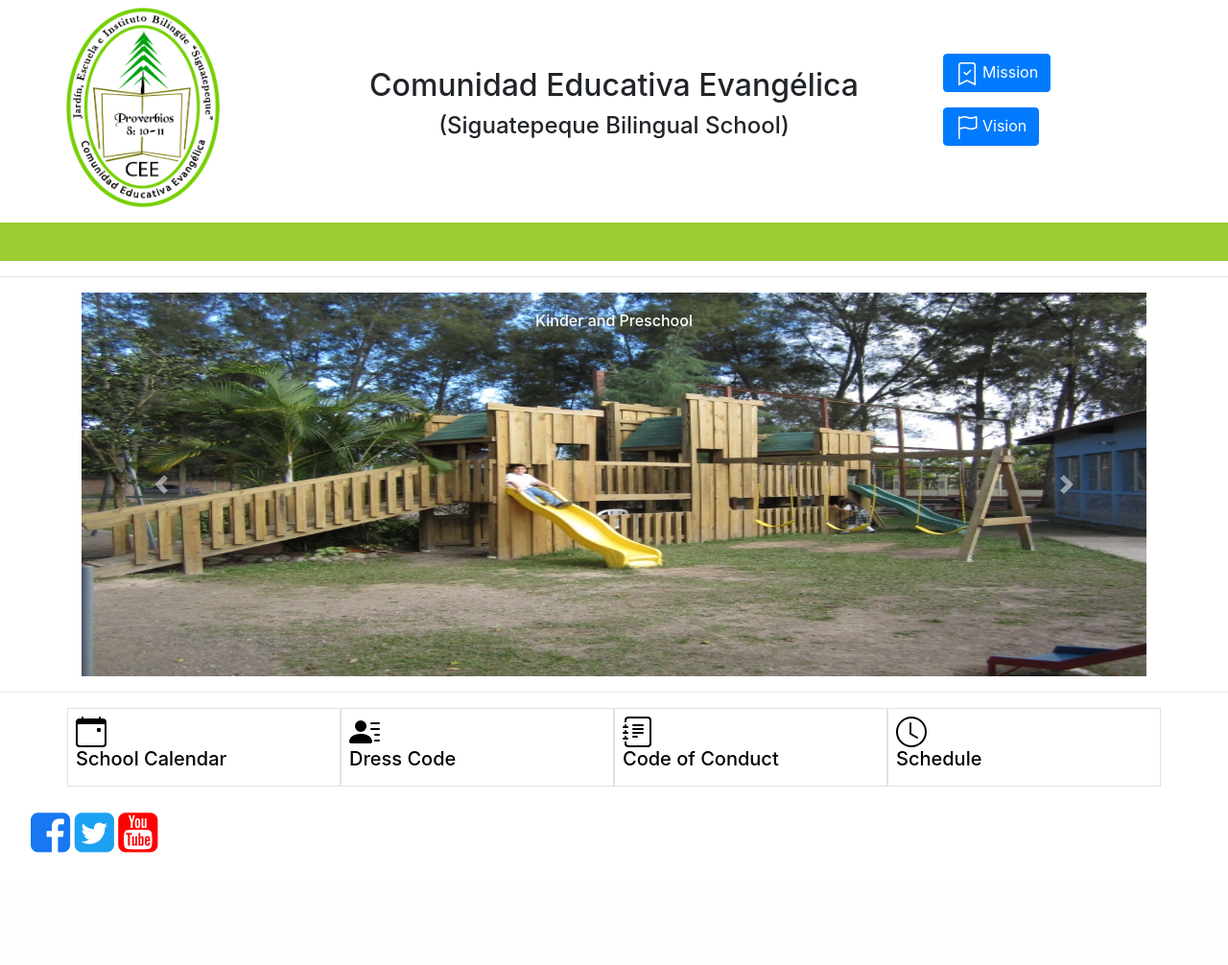
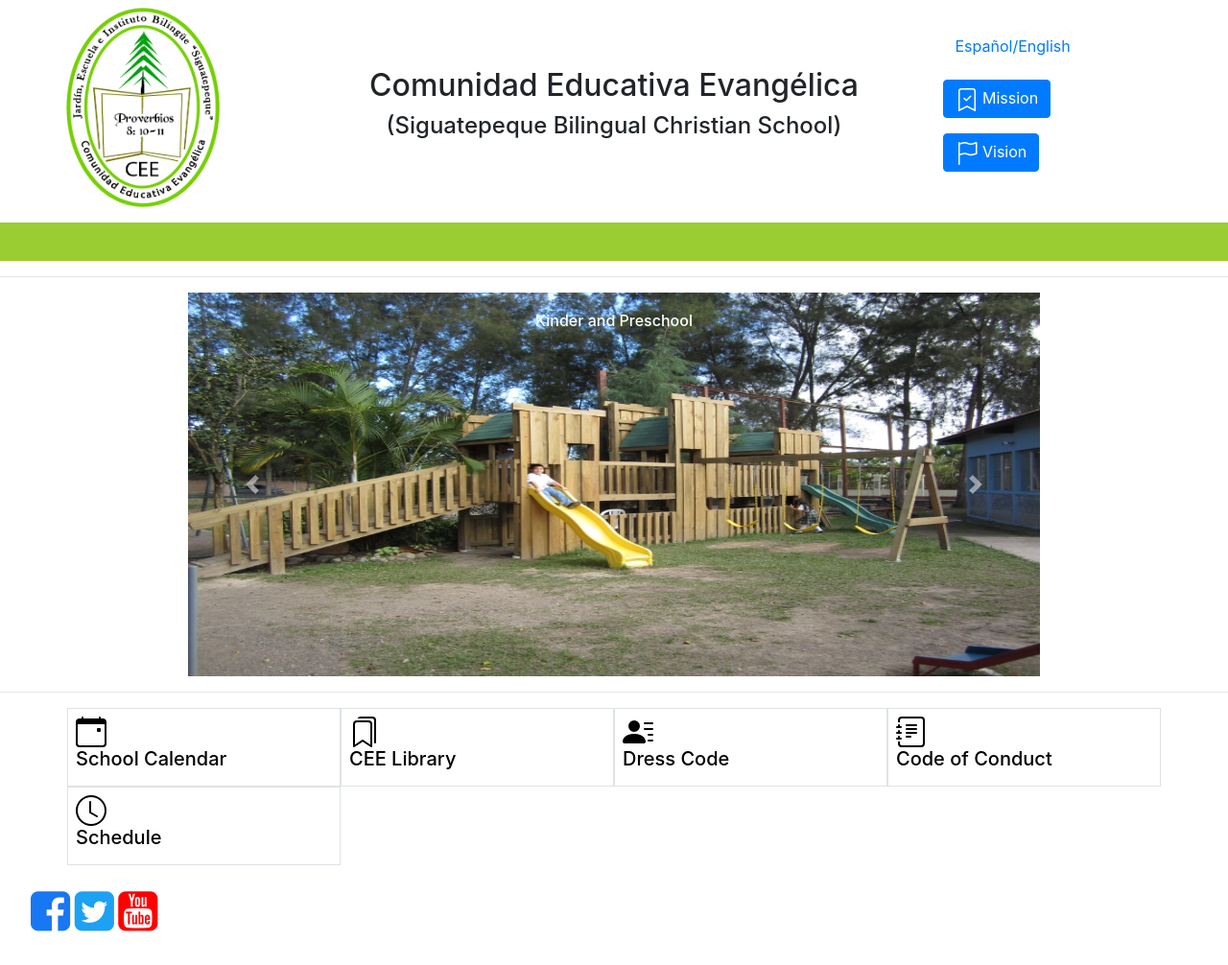
Before and after one commit to Dixy-05/cee.honduras, a PHP site: page / in a window 1280 px wide. Shown: the part 64-1070 px from the top of the page at 96% size. Before the commit the page ends 953 px from the top, so only its background shows below. Run offline with PHP 8.4, Linux system fonts and the light colour scheme.

Commit message:
carousel timing fix, buttons fix, icon add

```diff
--- a/css/CEE.css
+++ b/css/CEE.css
@@ -57,7 +57,7 @@
   }
 
   #NameTranslation {
-    font-size: 1.5em;
+    font-size: 1.2em;
   }
 
   #cee-logo {
@@ -73,22 +73,40 @@
   }
 
   .MVbuttons {
-    height: 1em;
+    height: 0.9em;
   }
 
   .MVtext {
     margin-top: 1em;
   }
+
+  .buttonText {
+    font-size: 0.8em;
+  }
 }
-@media screen and (min-width: 500px) {
+@media screen and (min-width: 800px) {
   #CEEcarouselSlide {
-    width: 100%;
+    width: 80%;
     height: 25em;
+    margin: auto;
   }
 
   .carousel-Image {
     width: 100%;
     height: 25em;
+  }
+}
+@media screen and (max-width: 300px) {
+  .MVbuttons {
+    display: none;
+  }
+
+  #divStripe {
+    margin-top: 2em;
+  }
+
+  .MVtext {
+    margin-top: 1.7em;
   }
 }
 .slide-caption {
@@ -105,4 +123,11 @@
   margin-bottom: 2em;
 }
 
+.carousel-inner .carousel-item {
+  -webkit-transition-duration: 2s;
+  -moz-transition-duration: 2s;
+  -o-transition-duration: 2s;
+  transition-duration: 2s;
+}
+
 /*# sourceMappingURL=CEE.css.map */
--- a/index.html
+++ b/index.html
@@ -220,14 +220,25 @@
           Comunidad Educativa Evangélica
         </h2>
         <h4 style="text-align: center" id="NameTranslation">
-          (Siguatepeque Bilingual School)
+          (Siguatepeque Bilingual Christian School)
         </h4>
       </div>
       <div
         class="col-sm-12 col-md-3 d-flex flex-md-column flex-sm-row justify-content-around align-self-md-center"
       >
-        <!-- <div id="mission" class="col"> -->
-        <p id="missionButton">
+        <p>
+          <a
+            class="btn btn-link buttonsP"
+            href="#"
+            role="button"
+            aria-expanded="false"
+            aria-controls="collapseVision"
+          >
+            <span class="buttonText">Español/English</span>
+          </a>
+        </p>
+
+        <p>
           <a
             class="btn btn-primary"
             data-toggle="collapse"
@@ -253,13 +264,11 @@
                 d="M10.854 5.146a.5.5 0 0 1 0 .708l-3 3a.5.5 0 0 1-.708 0l-1.5-1.5a.5.5 0 1 1 .708-.708L7.5 7.793l2.646-2.647a.5.5 0 0 1 .708 0z"
               />
             </svg>
-            Mission
+            <span class="buttonText">Mission</span>
           </a>
         </p>
-        <!-- </div> -->
         <!-- End mission div -->
 
-        <!-- <div id="vision" class="col"> -->
         <p>
           <a
             class="btn btn-primary"
@@ -282,10 +291,9 @@
                 d="M14.778.085A.5.5 0 0 1 15 .5V8a.5.5 0 0 1-.314.464L14.5 8l.186.464-.003.001-.006.003-.023.009a12.435 12.435 0 0 1-.397.15c-.264.095-.631.223-1.047.35-.816.252-1.879.523-2.71.523-.847 0-1.548-.28-2.158-.525l-.028-.01C7.68 8.71 7.14 8.5 6.5 8.5c-.7 0-1.638.23-2.437.477A19.626 19.626 0 0 0 3 9.342V15.5a.5.5 0 0 1-1 0V.5a.5.5 0 0 1 1 0v.282c.226-.079.496-.17.79-.26C4.606.272 5.67 0 6.5 0c.84 0 1.524.277 2.121.519l.043.018C9.286.788 9.828 1 10.5 1c.7 0 1.638-.23 2.437-.477a19.587 19.587 0 0 0 1.349-.476l.019-.007.004-.002h.001M14 1.221c-.22.078-.48.167-.766.255-.81.252-1.872.523-2.734.523-.886 0-1.592-.286-2.203-.534l-.008-.003C7.662 1.21 7.139 1 6.5 1c-.669 0-1.606.229-2.415.478A21.294 21.294 0 0 0 3 1.845v6.433c.22-.078.48-.167.766-.255C4.576 7.77 5.638 7.5 6.5 7.5c.847 0 1.548.28 2.158.525l.028.01C9.32 8.29 9.86 8.5 10.5 8.5c.668 0 1.606-.229 2.415-.478A21.317 21.317 0 0 0 14 7.655V1.222z"
               />
             </svg>
-            Vision
+            <span class="buttonText">Vision</span>
           </a>
         </p>
-        <!-- </div> -->
         <!-- End vision div -->
       </div>
     </div>
@@ -317,10 +325,11 @@
           <div
             id="CEEcarouselSlide"
             class="carousel slide carousel-slide"
-            data-ride="false"
+            data-ride="carousel"
+            data-interval="9000"
           >
             <div class="carousel-inner">
-              <div class="carousel-item active" data-interval="8000">
+              <div class="carousel-item active">
                 <img
                   src="../project-Images/CEEproject/Kinder.jpg"
                   class="d-block w-100 h-40 carousel-Image"
@@ -330,7 +339,7 @@
                   <h5 class="slide-caption">Kinder and Preschool</h5>
                 </div>
               </div>
-              <div class="carousel-item" data-interval="8000">
+              <div class="carousel-item">
                 <img
                   src="../project-Images/CEEproject/School.jpg"
                   class="d-block w-100 h-40 carousel-Image"
@@ -340,7 +349,7 @@
                   <h5 class="slide-caption">CEE School</h5>
                 </div>
               </div>
-              <div class="carousel-item" data-interval="8000">
+              <div class="carousel-item">
                 <img
                   src="../project-Images/CEEproject/HighSchool1.jpg"
                   class="d-block w-100 h-40 carousel-Image"
@@ -404,6 +413,32 @@
                 />
               </svg>
               <h5 class="iconsText">School Calendar</h5>
+            </div></a
+          >
+        </div>
+
+        <div id="CEE-Library" class="col-md-3 d-flex border p-2 iconDiv">
+          <a class="iconLink" href="https://ceehonduras.org/calendar-p73.php">
+            <div class="d-flex flex-md-column">
+              <svg
+                class="iconOP"
+                width="2em"
+                height="2em"
+                viewBox="0 0 16 16"
+                class="bi bi-bookmarks"
+                fill="currentColor"
+                xmlns="http://www.w3.org/2000/svg"
+              >
+                <path
+                  fill-rule="evenodd"
+                  d="M2 4a2 2 0 0 1 2-2h6a2 2 0 0 1 2 2v11.5a.5.5 0 0 1-.777.416L7 13.101l-4.223 2.815A.5.5 0 0 1 2 15.5V4zm2-1a1 1 0 0 0-1 1v10.566l3.723-2.482a.5.5 0 0 1 .554 0L11 14.566V4a1 1 0 0 0-1-1H4z"
+                />
+                <path
+                  fill-rule="evenodd"
+                  d="M4.268 1H12a1 1 0 0 1 1 1v11.768l.223.148A.5.5 0 0 0 14 13.5V2a2 2 0 0 0-2-2H6a2 2 0 0 0-1.732 1z"
+                />
+              </svg>
+              <h5 class="iconsText">CEE Library</h5>
             </div></a
           >
         </div>
```
Also changed, not shown: 1 other file.
